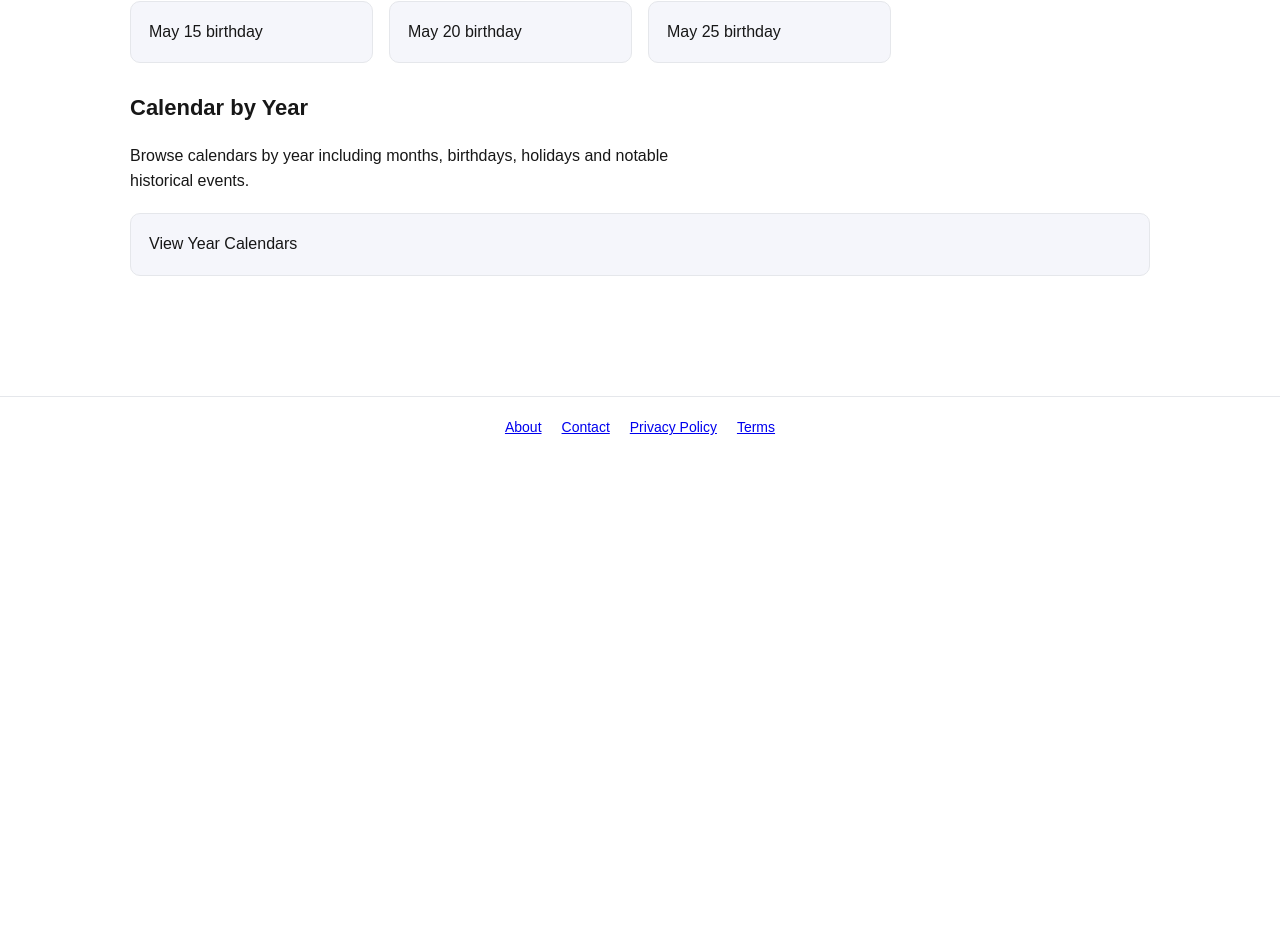
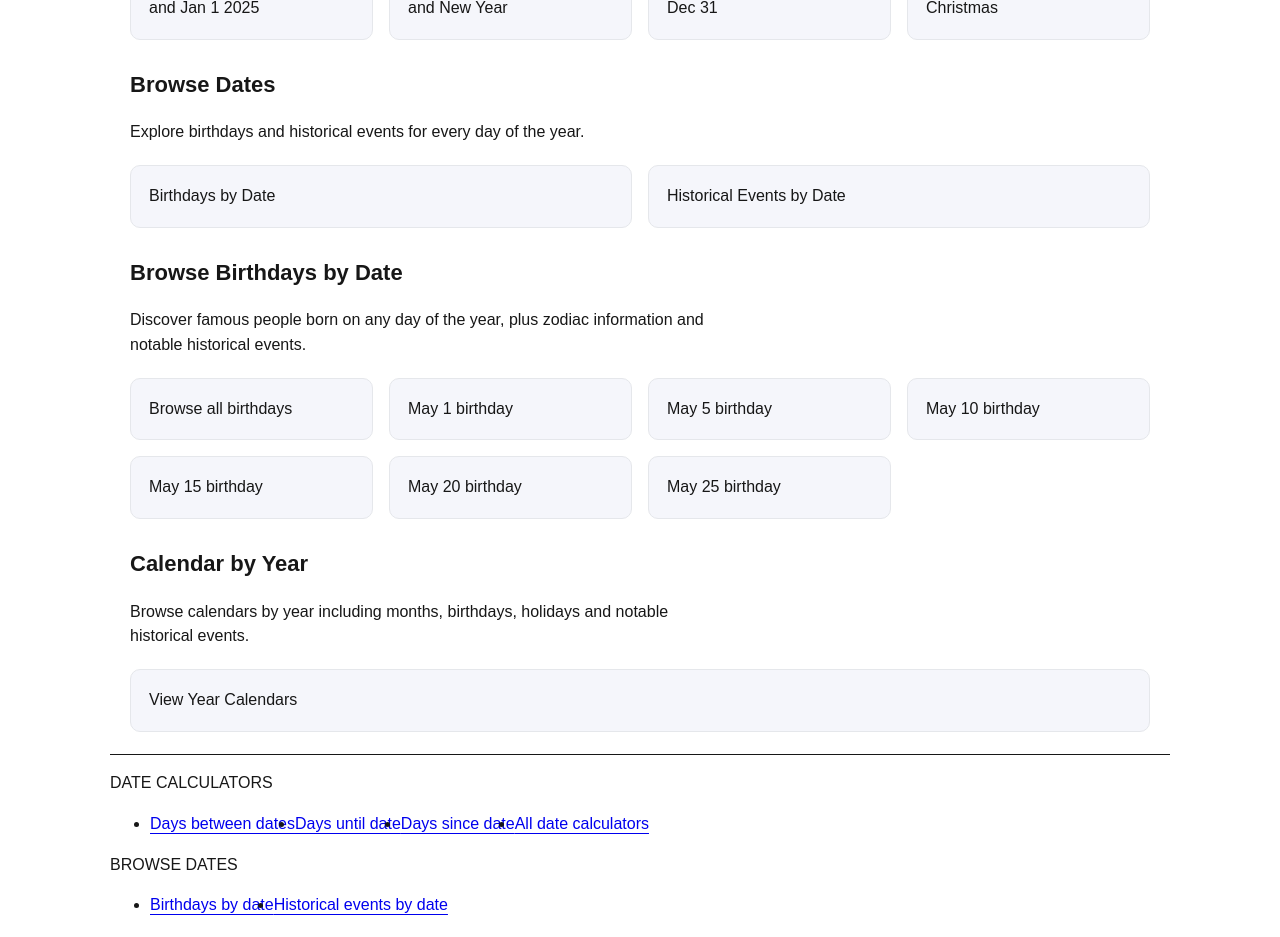
Before and after one commit to bosmeel/whatdayisit-now, a Next.js app: page / in a window 1280 px wide. Shown: the part 1280-2217 px from the top of the page. Before the commit the page ends 1739 px from the top, so only its background shows below. Built offline with nearby package versions, Linux system fonts and the light colour scheme.

Commit message:
seo: include days-between pages in sitemap

```diff
--- a/app/layout.tsx
+++ b/app/layout.tsx
@@ -1,6 +1,7 @@
 import Link from "next/link";
 import type { Metadata } from "next";
 import "./globals.css";
+import ToolsNav from "@/components/ToolsNav";
 
 export const metadata: Metadata = {
   metadataBase: new URL("https://whatdayisit.now"),
@@ -85,6 +86,8 @@ export default function RootLayout({
 
         <main className="container main-content">
           {children}
+
+          <ToolsNav />
         </main>
 
         <footer className="site-footer">
--- a/app/page.tsx
+++ b/app/page.tsx
@@ -116,6 +116,28 @@ export default function Home() {
         </div>
       </section>
 
+      {/* NEW HUB SECTION */}
+
+      <section className="container">
+        <h2>Browse Dates</h2>
+
+        <p>
+          Explore birthdays and historical events for every day of the year.
+        </p>
+
+        <div className="tool-grid">
+
+          <Link href="/born-on" className="tool-card">
+            Birthdays by Date
+          </Link>
+
+          <Link href="/what-happened-on" className="tool-card">
+            Historical Events by Date
+          </Link>
+
+        </div>
+      </section>
+
       <section className="container">
         <h2>Browse Birthdays by Date</h2>
 
--- a/app/sitemap.ts
+++ b/app/sitemap.ts
@@ -1,5 +1,7 @@
 import { MetadataRoute } from "next";
 import { EVENTS } from "@/lib/events";
+import { DATE_PAIRS } from "@/lib/data/datePairs";
+import { DATE_PAIRS_SEO } from "@/lib/data/datePairsSeo";
 
 const months = [
   { name: "january", days: 31 },
@@ -46,6 +48,16 @@ export default function sitemap(): MetadataRoute.Sitemap {
     priority: 0.7,
   }));
 
+  const daysBetweenPages = [
+    ...DATE_PAIRS,
+    ...DATE_PAIRS_SEO,
+  ].map((pair) => ({
+    url: `${baseUrl}/days-between/${pair.slug}`,
+    lastModified: now,
+    changeFrequency: "monthly" as const,
+    priority: 0.6,
+  }));
+
   const bornOnPages: MetadataRoute.Sitemap = [];
   const happenedPages: MetadataRoute.Sitemap = [];
 
@@ -74,6 +86,7 @@ export default function sitemap(): MetadataRoute.Sitemap {
   return [
     ...staticPages,
     ...eventPages,
+    ...daysBetweenPages,
     ...bornOnPages,
     ...happenedPages,
   ];
--- a/components/TodayDashboard.tsx
+++ b/components/TodayDashboard.tsx
@@ -1,4 +1,6 @@
 "use client";
+
+import ToolsNav from "@/components/ToolsNav";
 
 import {
   getDayOfYear,
@@ -30,6 +32,7 @@ export default function TodayDashboard() {
   const weekend = getDaysUntilWeekend(now);
 
   return (
+    <>
       <section className="container">
         <h1>What Day Is It Today?</h1>
 
@@ -71,5 +74,8 @@ export default function TodayDashboard() {
           </div>
         </div>
       </section>
+
+      <ToolsNav />
+    </>
   );
 }
--- a/components/ToolsNav.tsx
+++ b/components/ToolsNav.tsx
@@ -20,14 +20,36 @@ const tools: NavItem[] = [
   { href: "/days-until-weekend", label: "Days until weekend" },
 ];
 
+const browse: NavItem[] = [
+  { href: "/born-on", label: "Birthdays by date" },
+  { href: "/what-happened-on", label: "Historical events by date" },
+];
+
 export default function ToolsNav() {
   return (
     <nav className="mt-12 border-t border-neutral-200 pt-6">
+
       <p className="text-xs uppercase tracking-wide text-neutral-500 mb-3">
         Date calculators
       </p>
       <ul className="flex flex-wrap gap-x-4 gap-y-2 text-sm mb-6">
         {calculators.map((item) => (
+          <li key={item.href}>
+            <Link
+              href={item.href}
+              className="text-neutral-700 hover:text-neutral-900 underline-offset-4 hover:underline"
+            >
+              {item.label}
+            </Link>
+          </li>
+        ))}
+      </ul>
+
+      <p className="text-xs uppercase tracking-wide text-neutral-500 mb-3">
+        Browse dates
+      </p>
+      <ul className="flex flex-wrap gap-x-4 gap-y-2 text-sm mb-6">
+        {browse.map((item) => (
           <li key={item.href}>
             <Link
               href={item.href}
@@ -54,6 +76,7 @@ export default function ToolsNav() {
           </li>
         ))}
       </ul>
+
     </nav>
   );
 }
```
Lines whose indentation alone changed are shown as unchanged.
